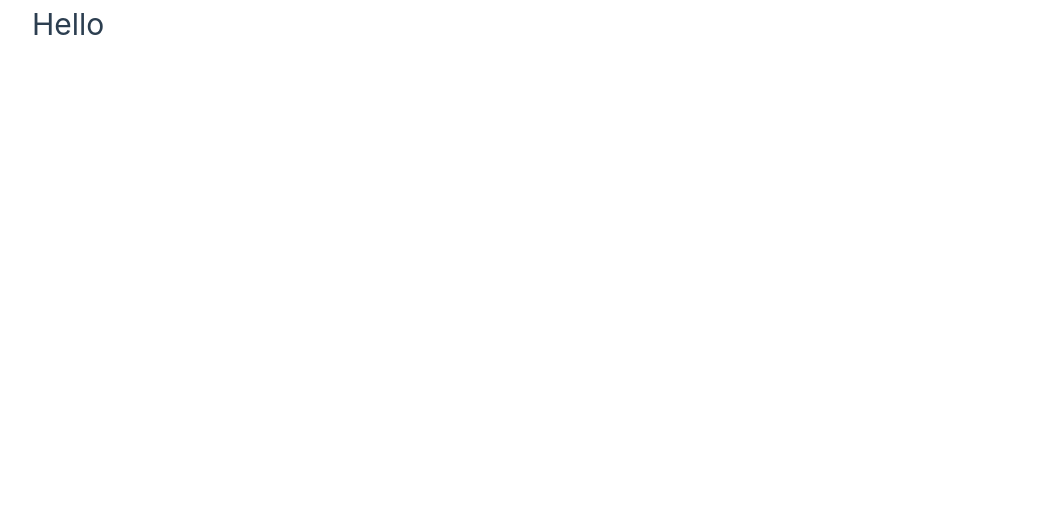
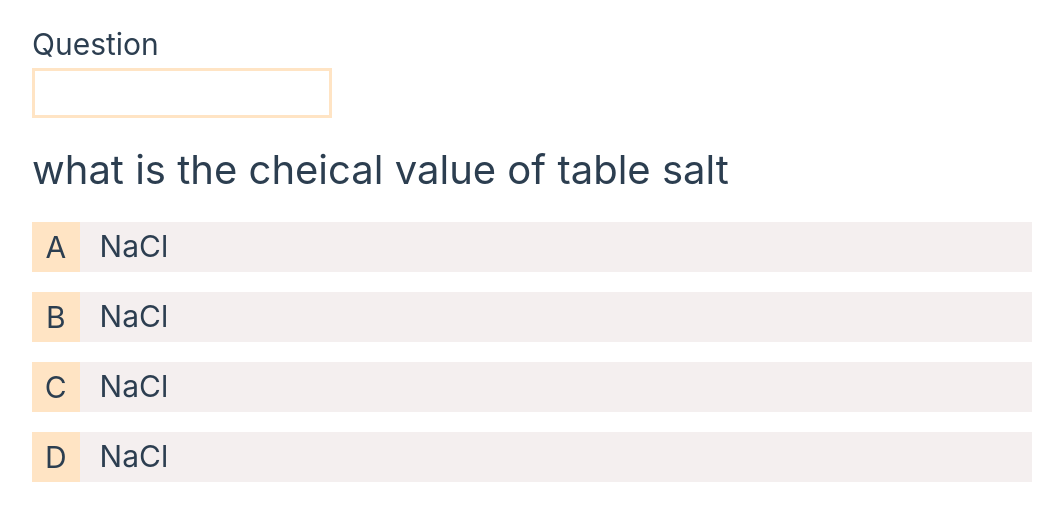
Before and after one commit to JornDeBruin1/QuizApp, a Vue app: page /quiz/1 in a window 1280 px wide. Shown: the top 520 px of the page, without its empty margins (108-1171 px from the left). Built offline with nearby package versions, Linux system fonts and the light colour scheme.

Commit message:
MAKING the questions page

```diff
--- a/src/views/QuizView.vue
+++ b/src/views/QuizView.vue
@@ -1,5 +1,99 @@
 <template>
     <div>
-        <h1>Hello</h1>
+        <header>
+            <h4>Question </h4>
+            <div class="bar">
+                <div class="completion"></div>
+            </div>
+        </header>
+        <div>
+            <div class="question-container">
+                <h1 class="question">
+                    what is the cheical value of table salt
+                </h1>
+            </div>
+            <div class="options-container">
+                <div class="option">
+                    <p class="option-label">A</p>
+                    <div class="option-value">
+                        <p>NaCl</p>
+                    </div>
+                </div>
+            </div>
+            <div class="options-container">
+                <div class="option">
+                    <p class="option-label">B</p>
+                    <div class="option-value">
+                        <p>NaCl</p>
+                    </div>
+                </div>
+            </div>
+            <div class="options-container">
+                <div class="option">
+                    <p class="option-label">C</p>
+                    <div class="option-value">
+                        <p>NaCl</p>
+                    </div>
+                </div>
+            </div>
+            <div class="options-container">
+                <div class="option">
+                    <p class="option-label">D</p>
+                    <div class="option-value">
+                        <p>NaCl</p>
+                    </div>
+                </div>
+            </div>
+        </div>
+
     </div>
 </template>
+
+<style scoped>
+header {
+     margin-top: 20px;
+}
+header h4{
+    font-size:30px;
+
+}
+.bar{
+    width: 300px;
+    height: 50px;
+    border: 3px solid bisque;
+}
+.completion{
+    height: 100%;
+    width: 0%;
+    background: bisque;
+}
+
+.question-container{
+    margin-top: 20px;
+}
+.question{
+    font-size: 40px;
+    margin-bottom: 20px;
+}
+.option{
+    display: flex;
+    margin-bottom: 20px;
+    cursor: pointer;
+}
+.option-label{
+    background-color: bisque;
+    width: 50px;
+    height: 50px;
+    font-size: 30px;
+    display: flex;
+    align-items: center;
+    justify-content: center;
+}
+.option-value{
+    background: rgb(244,239,239);
+    width: 100%;
+    font-size: 30px;
+    padding: 0 20px;
+}
+</style>
+<!-- {{ quiz.questions }} -->
```
